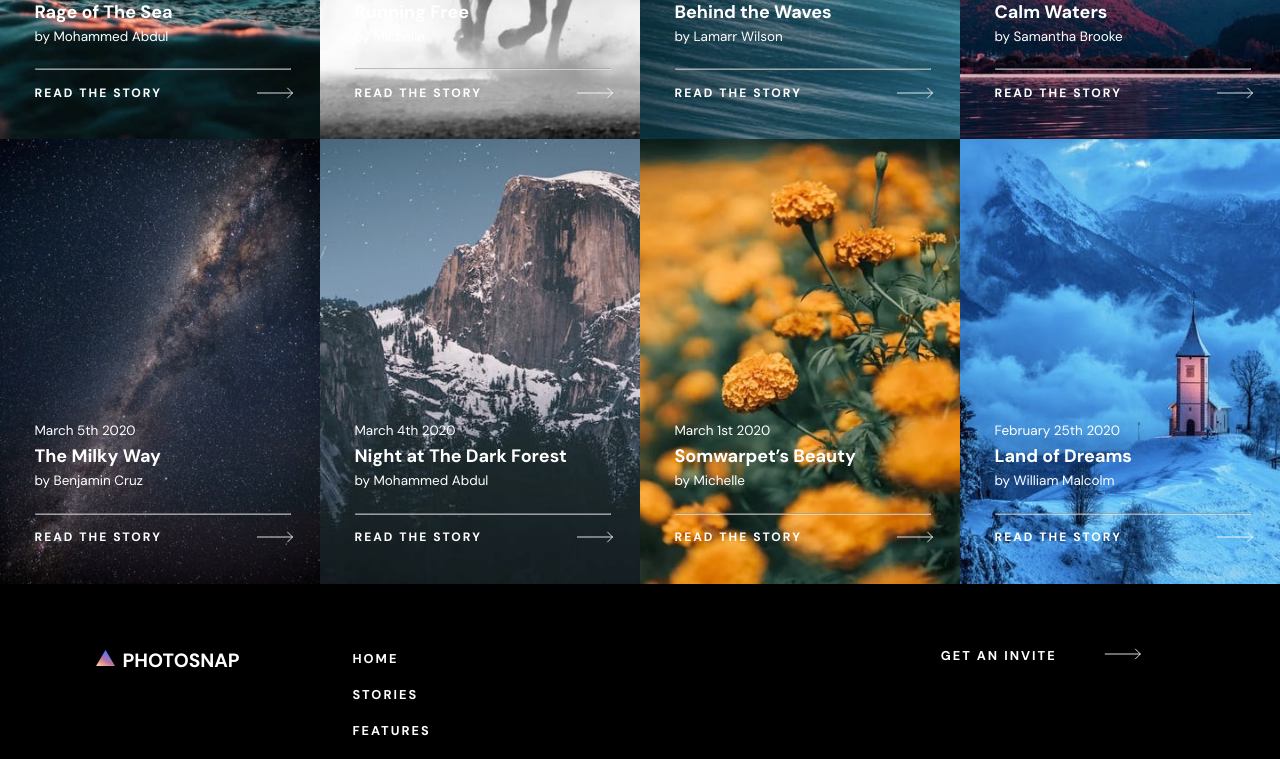
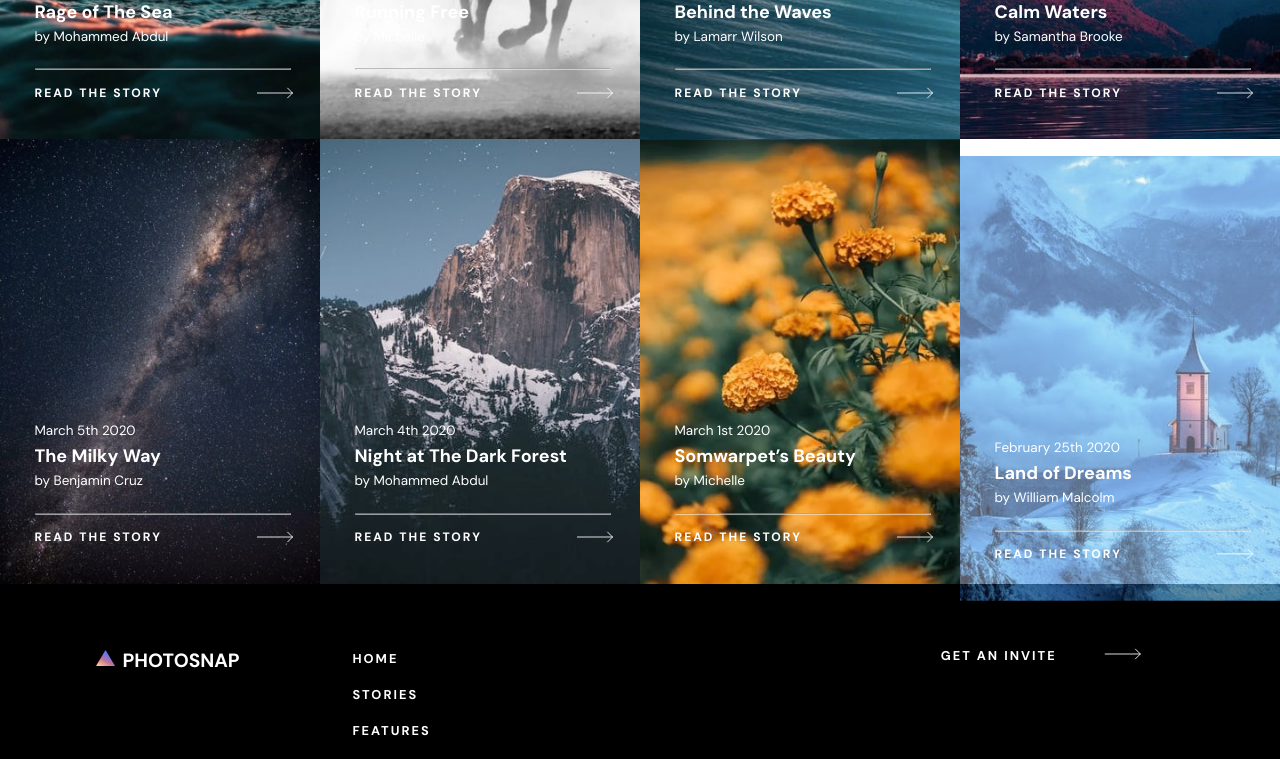
Before and after one commit to demahom18/photosnap-siteweb, a Vue app: page /stories in a window 1280 px wide. Shown: the part 1844-2603 px from the top of the page. Built offline with nearby package versions, Linux system fonts and the light colour scheme.

Commit message:
fix transition

```diff
--- a/src/views/Stories.vue
+++ b/src/views/Stories.vue
@@ -2,7 +2,7 @@
   <div class="stories-page">
     <StoryFeatured />
     <div class="stories">
-      <GroupTransition>
+      <GroupTransition appear>
         <template
           v-for="(story, index) in stories"
           :key="story.title"
```
